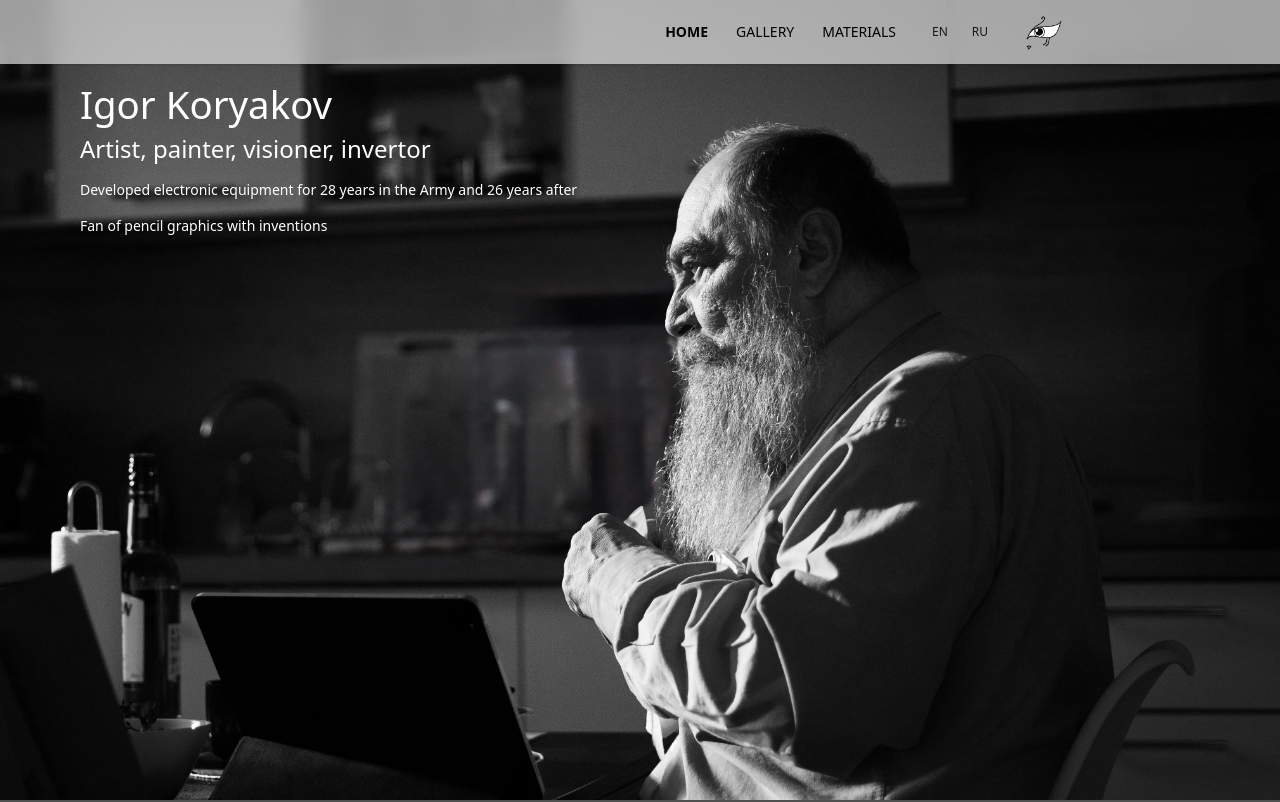
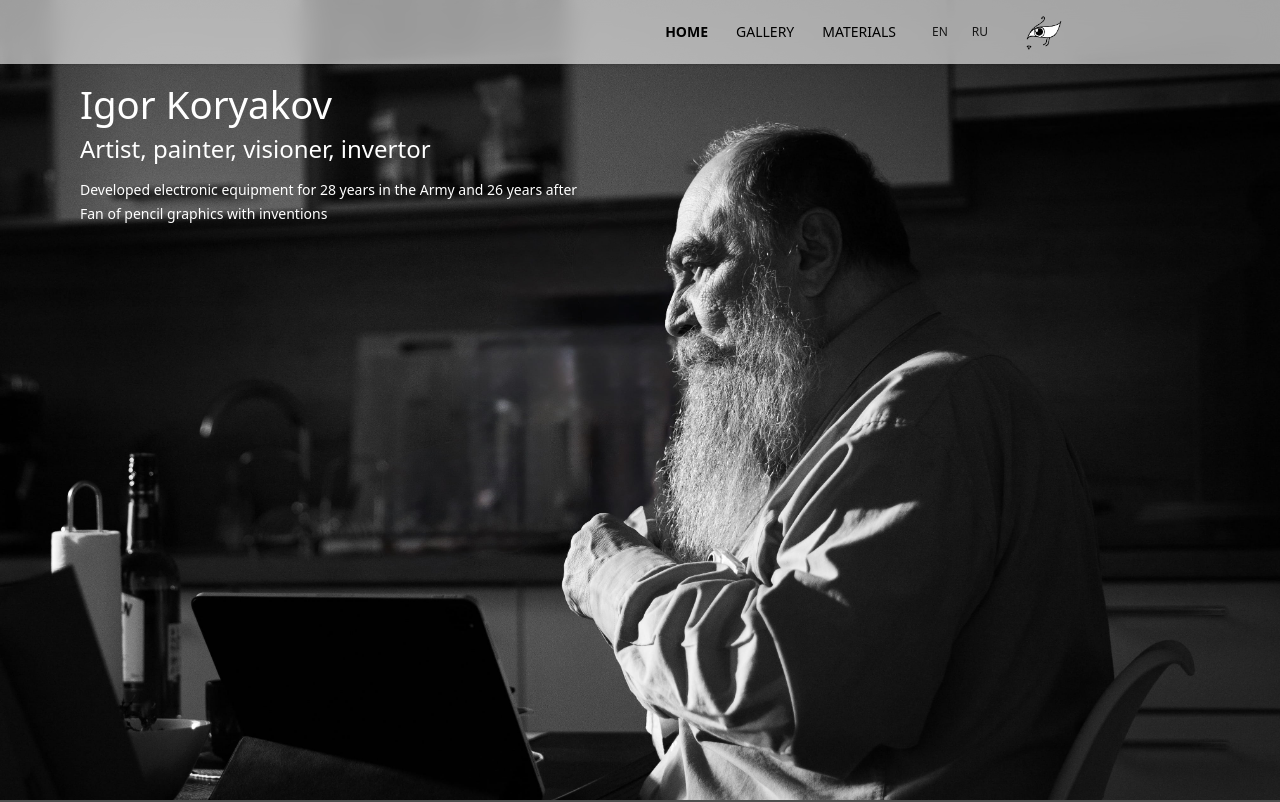
Before and after one commit to altruistor/papaGallery-frontend, a Next.js app: page /en/ in a window 1280 px wide. Shown: the top 802 px of the page. Built offline with nearby package versions, Linux system fonts and the light colour scheme; grey boxes are pictures that could not be loaded.

Commit message:
Update HomeSection.tsx

```diff
--- a/components/HomeSection.tsx
+++ b/components/HomeSection.tsx
@@ -125,7 +125,7 @@ export default function Section({
         <h2 className="mb-6">{subtitle}</h2>
       )}
       {content.map((paragraph, index) => (
-        <p key={index} className="text-sm mb-4 font-sans">
+        <p key={index} className="text-sm mb-1 font-sans">
           {paragraph}
         </p>
       ))}
```
